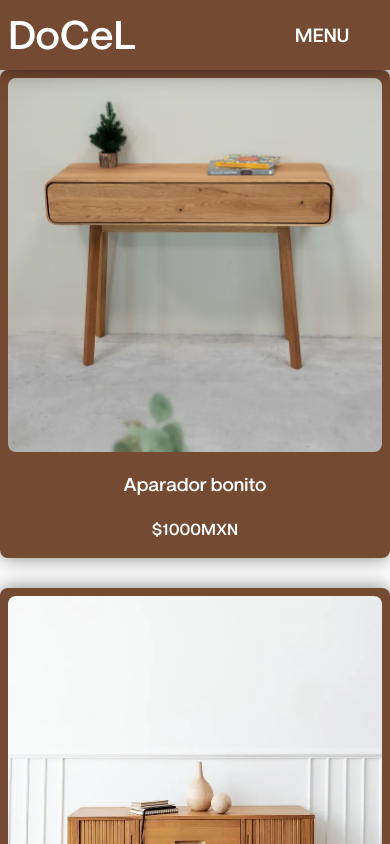
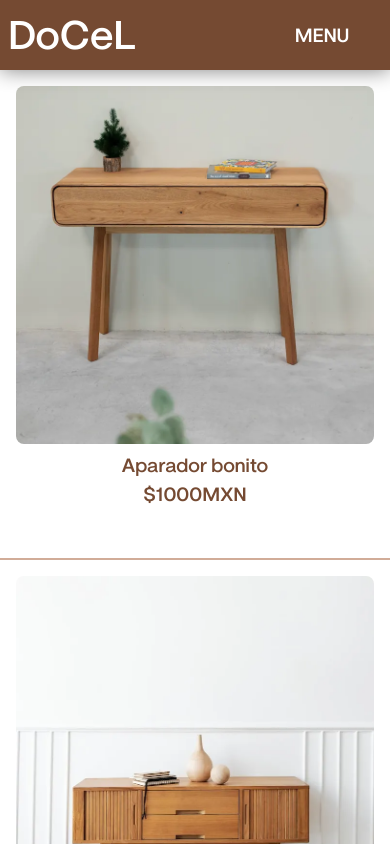
Before and after one commit to Oskarcr/WebDocelPIA, a React (Vite) app: page /shopping in a window 390 px wide. Built offline with nearby package versions, Linux system fonts and the light colour scheme.

Commit message:
Responsividad terminada

```diff
--- a/src/components/Column.jsx
+++ b/src/components/Column.jsx
@@ -15,5 +15,6 @@ export default function Column({color = Theme.BLACK, style = {}, horizontal}) {
     style.backgroundColor = color;
     style.width = (horizontal ? "100%" : HEIGHT + "px");
     style.height = (!horizontal ? "100%" : HEIGHT + "px");
+    style.flexShrink = 0;
     return (<div className="column" style={style}/>);
 }
--- a/src/components/ShoppingItem.jsx
+++ b/src/components/ShoppingItem.jsx
@@ -1,16 +1,19 @@
-import { Theme } from "@/DocelCore";
+import { Components, FontSize, Theme } from "@/DocelCore";
 import { Link as RouterLink } from "react-router-dom";
 
 export default function ShoppingItem({ path = "", name = "", price = "", src = "" }) {
-    return (
-        <RouterLink className="item-card" to={path} style={{
-                backgroundColor: Theme.PRIMARY,
-                borderRadius: "8px",
-                color: Theme.TEXT.SECONDARY
-            }}>
-                <img className="item-image" src={src} style={{borderRadius: "8px",}}/>
-                <h3 className="item-name">{name}</h3>
-                <span className="item-price">${price}MXN</span>
-        </RouterLink>
-    );
+    return (<RouterLink className="item-card" to={path} style={{
+            backgroundColor: Theme.BACKGROUND.MAIN,
+            color: Theme.PRIMARY
+        }}>
+            <img className="item-image" src={src} style={{
+                borderRadius: "8px"
+            }}/>
+            <Components.TextBox
+                alignment="center"
+                fontSize={FontSize.MD}
+                color={Theme.PRIMARY}
+                content={name + "\\n$" + price + "MXN"}
+            />
+    </RouterLink>);
 }
--- a/src/css/desktop.css
+++ b/src/css/desktop.css
@@ -106,3 +106,12 @@ body {
     width: 80%;
     min-width: 600px;
 }
+
+.shopping-main-container > div {
+    flex-direction: row;
+    height: 70%;
+}
+
+.item-card {
+    aspect-ratio: 4/5;
+}
--- a/src/css/mobile.css
+++ b/src/css/mobile.css
@@ -103,3 +103,12 @@ body {
     min-width: 300px;
     height: 100%;
 }
+
+.shopping-main-container > div {
+    flex-direction: column;
+}
+
+.item-card {
+    padding-inline: var(--spacing-long);
+    aspect-ratio: 1/1;
+}
--- a/src/css/styles.css
+++ b/src/css/styles.css
@@ -153,12 +153,11 @@ tr:active {
 /* Compras */
 #shopping-wrapper {
     display: flex;
-    padding: var(--padding-medium);
     height: 100%;
     min-height: 600px;
     justify-content: flex-start;
     align-items: center;
-    gap: var(--gap-larger);
+    gap: 2px;
     box-sizing: border-box;
 }
 
@@ -167,15 +166,14 @@ tr:active {
 }
 
 .item-card {
+    aspect-ratio: 4/5;
     display: flex;
     flex-shrink: 0;
     flex-direction: column;
     align-items: center;
-    aspect-ratio: 4/5;
-    height: 500px;
-    padding: var(--spacing-small);
+    height: 100%;
+    padding: var(--spacing-medium);
     box-sizing: border-box;
-    box-shadow: var(--box-shadow);
 }
 
 .item-image {
@@ -386,3 +384,20 @@ tr:active {
     flex-direction: column;
     min-height: 0;
 }
+
+.shopping-main-container {
+    display: flex;
+    position: relative;
+    flex: 1;
+    height: 100%;
+    overflow-x: auto;
+}
+
+.shopping-main-container > div {
+    display: flex;
+    min-height: 440px;
+    margin-block: auto;
+    box-shadow: var(--box-shadow);
+    overflow: auto;
+    gap: 2px;
+}
--- a/src/pages/Shopping.jsx
+++ b/src/pages/Shopping.jsx
@@ -1,4 +1,4 @@
-import { Components, Theme } from "@/DocelCore";
+import { Components, Spacing, Theme } from "@/DocelCore";
 import "../css/styles.css";
 
 const shoppingItems = [
@@ -15,16 +15,18 @@ const children = shoppingItems.map((item) => {
 });
 
 export default function Shopping() {
-    return (
-        <>
-            <Components.Main horizontal>
-                <div id="shopping-wrapper" style={{
-                    height: "100%",
-                    overflow: "auto",
-                    backgroundColor: Theme.BACKGROUND.MAIN }}>
-                    {children}
-                </div>
-            </Components.Main>
-        </>
-    )
+    return (<Components.Main horizontal>
+        <Components.Column color={Theme.ACCENT}/>
+        <div className="shopping-main-container" style={{
+            backgroundColor: Theme.BACKGROUND.SURFACE
+        }}>
+            <div style={{
+                backgroundColor: Theme.ACCENT,
+                outline: "2px solid " + Theme.ACCENT,
+            }}>
+                {children}
+            </div>
+        </div>
+        <Components.Column color={Theme.BLACK}/>
+    </Components.Main>);
 }
```
